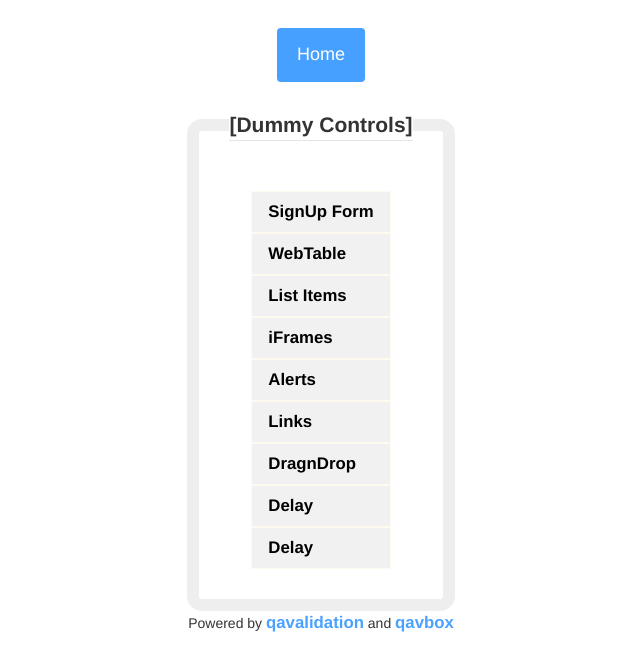
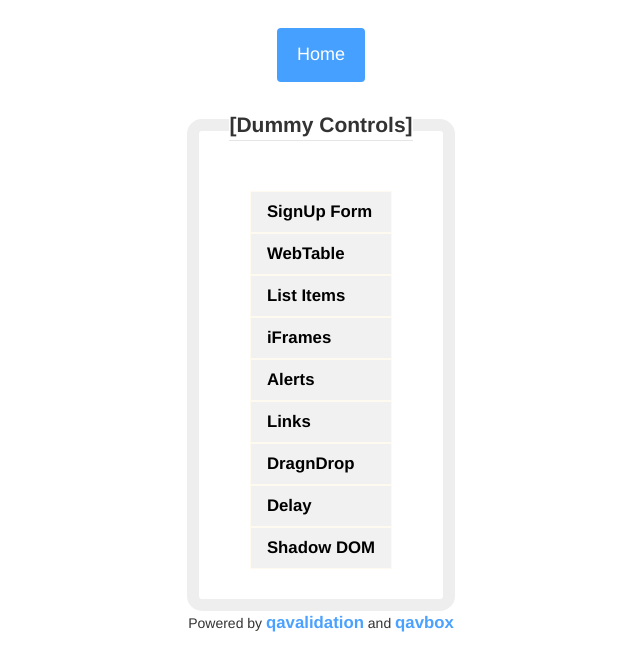
Before and after one commit to qavbox/demo, a Jekyll site: the page built from index.html, in a window 1280 px wide. Shown: the top 671 px of the page, without its empty margins (319-959 px from the left). Built offline with Jekyll 4.4.1, drawn with Linux system fonts in a browser that asks for light colours.

Commit message:
Update index.html

```diff
--- a/index.html
+++ b/index.html
@@ -14,5 +14,5 @@ title: QAVBOX Demo
   <li><b><a href="/demo/links">Links</a></b></li>
   <li><b><a href="/demo/dragndrop">DragnDrop</a></b></li>
   <li><b><a href="/demo/delay">Delay</a></b></li>
-   <li><b><a href="/demo/shadowDOM">Delay</a></b></li>
+   <li><b><a href="/demo/shadowDOM">Shadow DOM</a></b></li>
 </ul>
```
